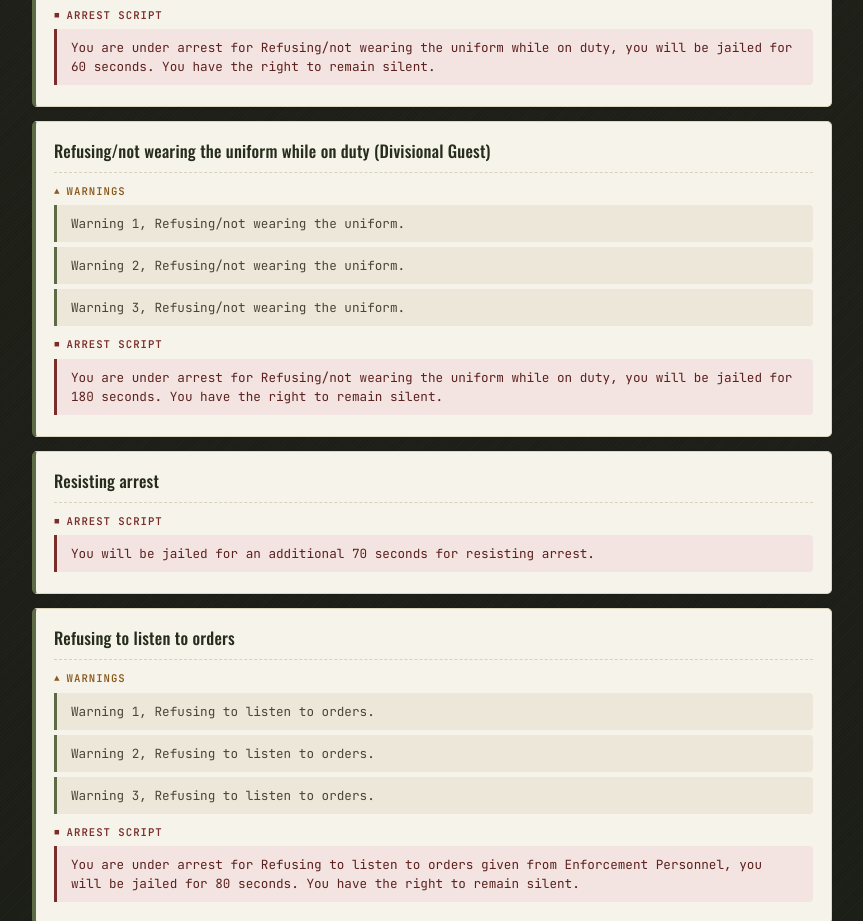
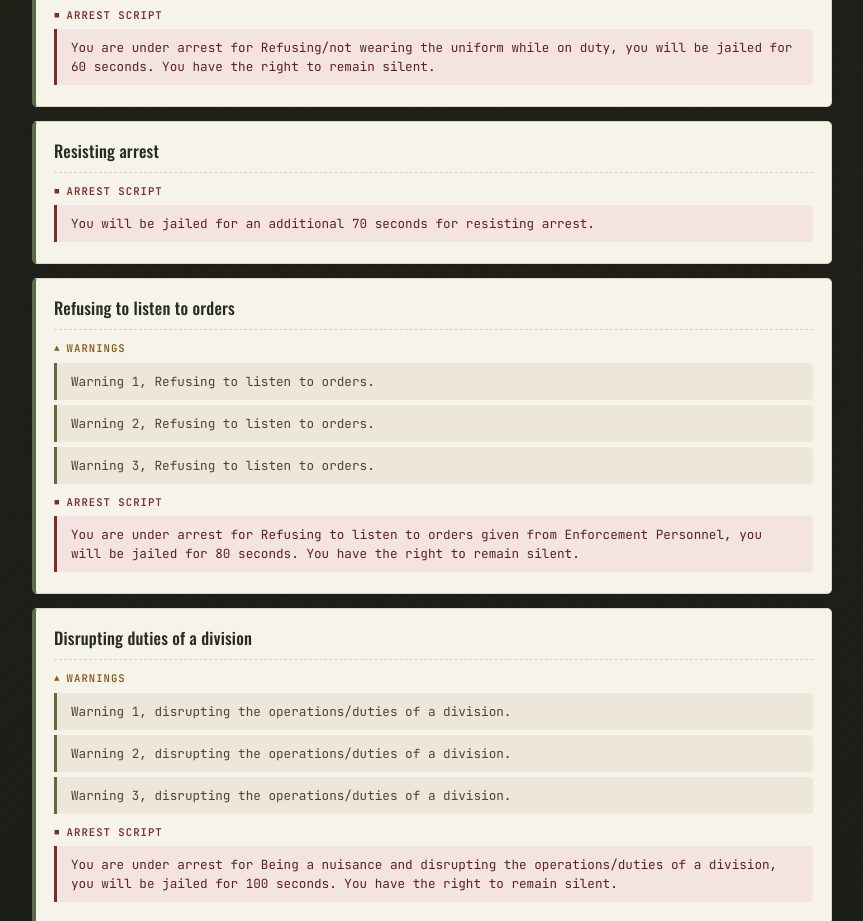
Before and after one commit to mdjdglhfgk-spec/arresting-scripts-helper, a plain HTML site: page index.html in a window 1280 px wide. Shown: the part 2487-3408 px from the top of the page, without its empty margins (208-1071 px from the left). Drawn offline with nearby package versions, Linux system fonts and the light colour scheme.

Commit message:
Remove uniform refusal warnings and arrest scripts
Removed warnings and arrest scripts for uniform refusal.

```diff
--- a/index.html
+++ b/index.html
@@ -122,19 +122,7 @@
         </div>
     </div>
 
-    <div class="block">
-        <div class="title">Refusing/not wearing the uniform while on duty (Divisional Guest)</div>
-        <div class="warning-section">
-            <span class="warning-label">Warnings</span>
-            <div class="code-line" onclick="copyText(this)">Warning 1, Refusing/not wearing the uniform.</div>
-            <div class="code-line" onclick="copyText(this)">Warning 2, Refusing/not wearing the uniform.</div>
-            <div class="code-line" onclick="copyText(this)">Warning 3, Refusing/not wearing the uniform.</div>
-        </div>
-        <div class="arrest-section">
-            <span class="arrest-label">Arrest Script</span>
-            <div class="arrest-line" onclick="copyText(this)">You are under arrest for Refusing/not wearing the uniform while on duty, you will be jailed for 180 seconds. You have the right to remain silent.</div>
-        </div>
-    </div>
+
 
     <div class="block">
         <div class="title">Resisting arrest</div>
```
